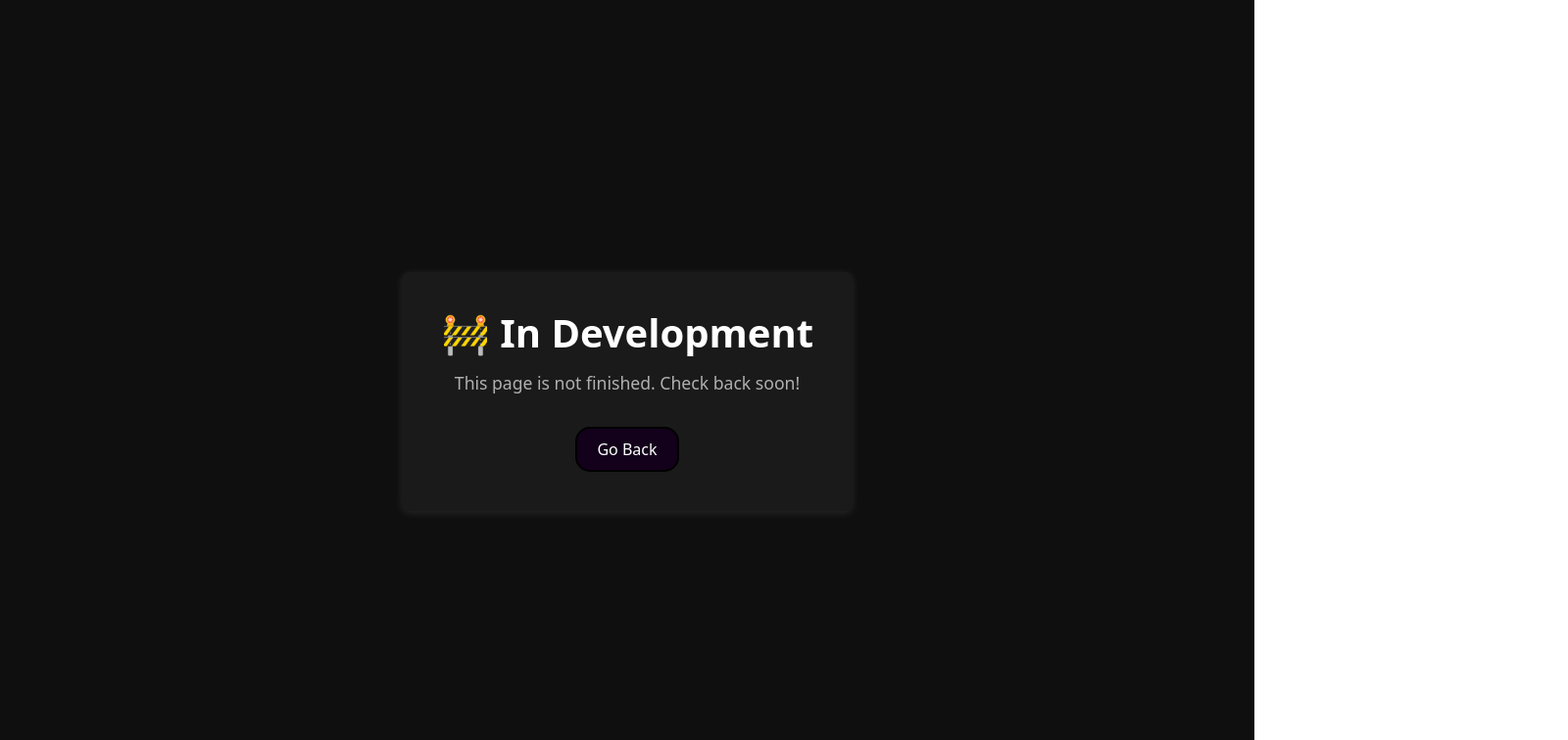
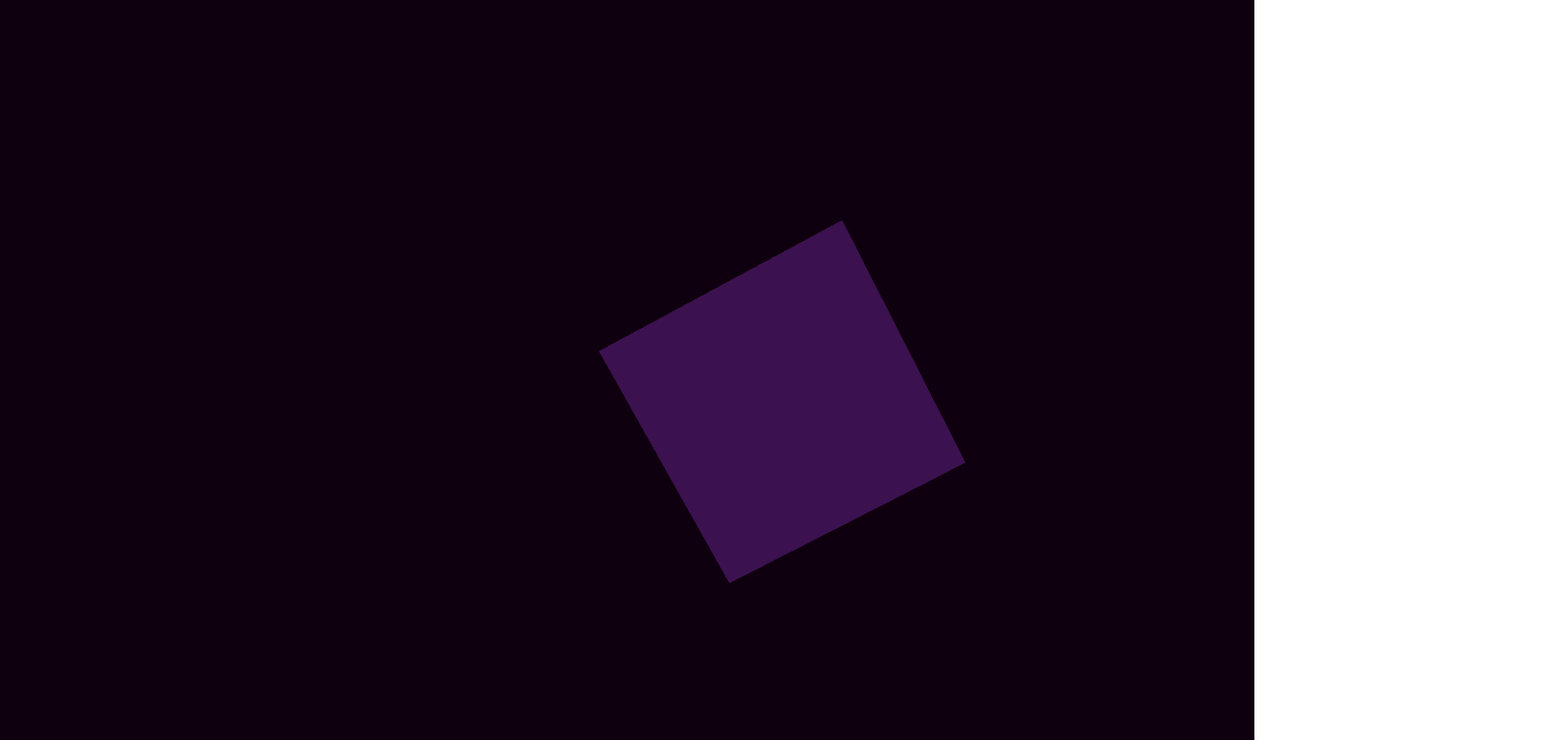
Before and after one commit to Tebsickle/dev-page, a React (Vite) app: page / in a window 1280 px wide. Shown: the top 756 px of the page at 98% size, 1600 px wide, since content can reach past the window. Built offline with nearby package versions, Linux system fonts and the light colour scheme.

Commit message:
starting base development. threejs starter imported

```diff
--- a/package.json
+++ b/package.json
@@ -12,13 +12,15 @@
   "dependencies": {
     "react": "^19.2.0",
     "react-dom": "^19.2.0",
-    "react-router-dom": "^7.13.0"
+    "react-router-dom": "^7.13.0",
+    "three": "^0.183.1"
   },
   "devDependencies": {
     "@eslint/js": "^9.39.1",
     "@types/node": "^24.10.1",
     "@types/react": "^19.2.5",
     "@types/react-dom": "^19.2.3",
+    "@types/three": "^0.183.1",
     "@vitejs/plugin-react-swc": "^4.2.2",
     "eslint": "^9.39.1",
     "eslint-plugin-react-hooks": "^7.0.1",
--- a/src/App.tsx
+++ b/src/App.tsx
@@ -1,10 +1,10 @@
 import { Routes, Route } from 'react-router-dom'
-import InDevelopment from './pages/InDevelopment'
+import Home from './pages/Home'
 
 function App() {
   return (
     <Routes>
-      <Route path="/" element={<InDevelopment />} />
+      <Route path="/" element={<Home />} />
     </Routes>
   )
 }
--- /dev/null
+++ b/src/components/Background.tsx
@@ -0,0 +1,58 @@
+import { useEffect, useRef } from 'react'
+import * as three from 'three'
+
+export default function Background() {
+	const canvasRef = useRef<HTMLCanvasElement | null>(null)
+
+	useEffect(() => {
+		const canvas = canvasRef.current
+		if (!canvas) return
+
+		const renderer = new three.WebGLRenderer({ canvas, antialias: true, alpha: true })
+		renderer.setPixelRatio(Math.min(window.devicePixelRatio, 2))
+
+		const scene = new three.Scene()
+
+		const camera = new three.PerspectiveCamera(60, 1, 0.1, 100)
+		camera.position.z = 3
+
+		const geometry = new three.BoxGeometry(1, 1, 1)
+		const material = new three.MeshStandardMaterial({ color: 0x7b1fa2 })
+		const cube = new three.Mesh(geometry, material)
+		scene.add(cube)
+
+		const light = new three.DirectionalLight(0xffffff, 1)
+		light.position.set(2, 2, 3)
+		scene.add(light)
+
+		const resize = () => {
+			const { clientWidth, clientHeight } = canvas
+			renderer.setSize(clientWidth, clientHeight, false)
+			camera.aspect = clientWidth / Math.max(clientHeight, 1)
+			camera.updateProjectionMatrix()
+		}
+
+		resize()
+		window.addEventListener('resize', resize)
+
+		let frameId = 0
+		const animate = () => {
+			cube.rotation.x += 0.01
+			cube.rotation.y += 0.012
+			renderer.render(scene, camera)
+			frameId = requestAnimationFrame(animate)
+		}
+
+		animate()
+
+		return () => {
+			window.removeEventListener('resize', resize)
+			cancelAnimationFrame(frameId)
+			geometry.dispose()
+			material.dispose()
+			renderer.dispose()
+		}
+	}, [])
+
+	return <canvas ref={canvasRef} className="background-canvas" />
+}
--- /dev/null
+++ b/src/pages/Home.tsx
@@ -0,0 +1,17 @@
+import '../styles/Home.css'
+import Background from '../components/Background'
+// import Navbar from '../components/Navbar'
+
+export default function Home() {
+  return (
+    <>
+      <div className="background-container">
+        <Background />
+      </div>
+      {/* <NavBar /> */}
+      <div className="container">
+
+      </div>
+    </>
+  )
+}
--- /dev/null
+++ b/src/styles/Home.css
@@ -0,0 +1,19 @@
+#root {
+  width: 100%;
+  height: 100vh;
+  background-color: #0f000f;
+  z-index: -1000;
+}
+
+.background-container {
+  display: flex;
+  width: 100%;
+  height: 100%;
+  z-index: -1;
+}
+
+@keyframes bgAnim {
+  0% { background-position: 0% 50%; }
+  50% { background-position: 100% 50%; }
+  100% { background-position: 0% 50%; }
+}
```
Also changed, not shown: src/components/Navbar.tsx (added), src/styles/Navbar.css (added), 1 other file (tests, documents, lock files or other folders).
